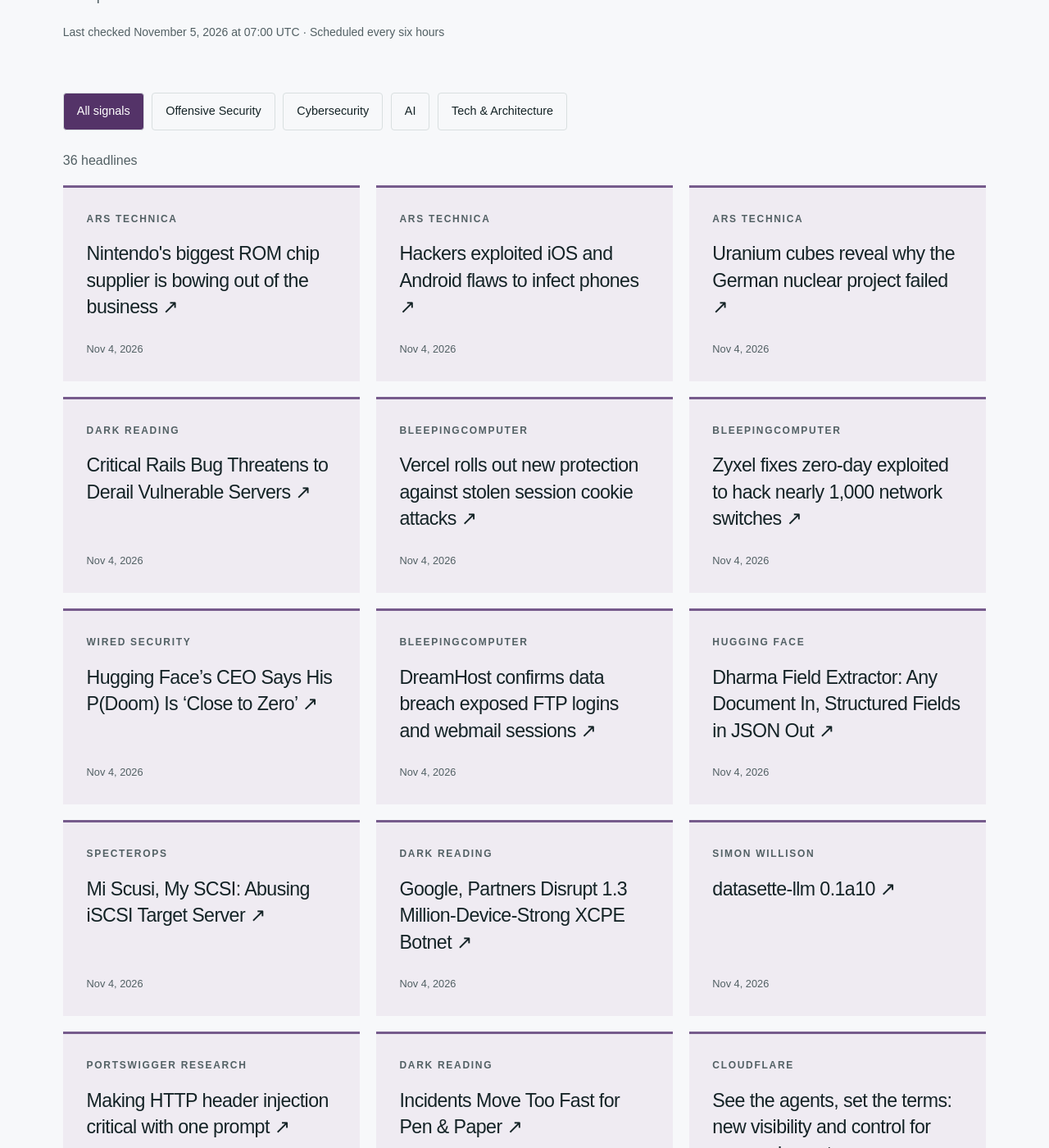
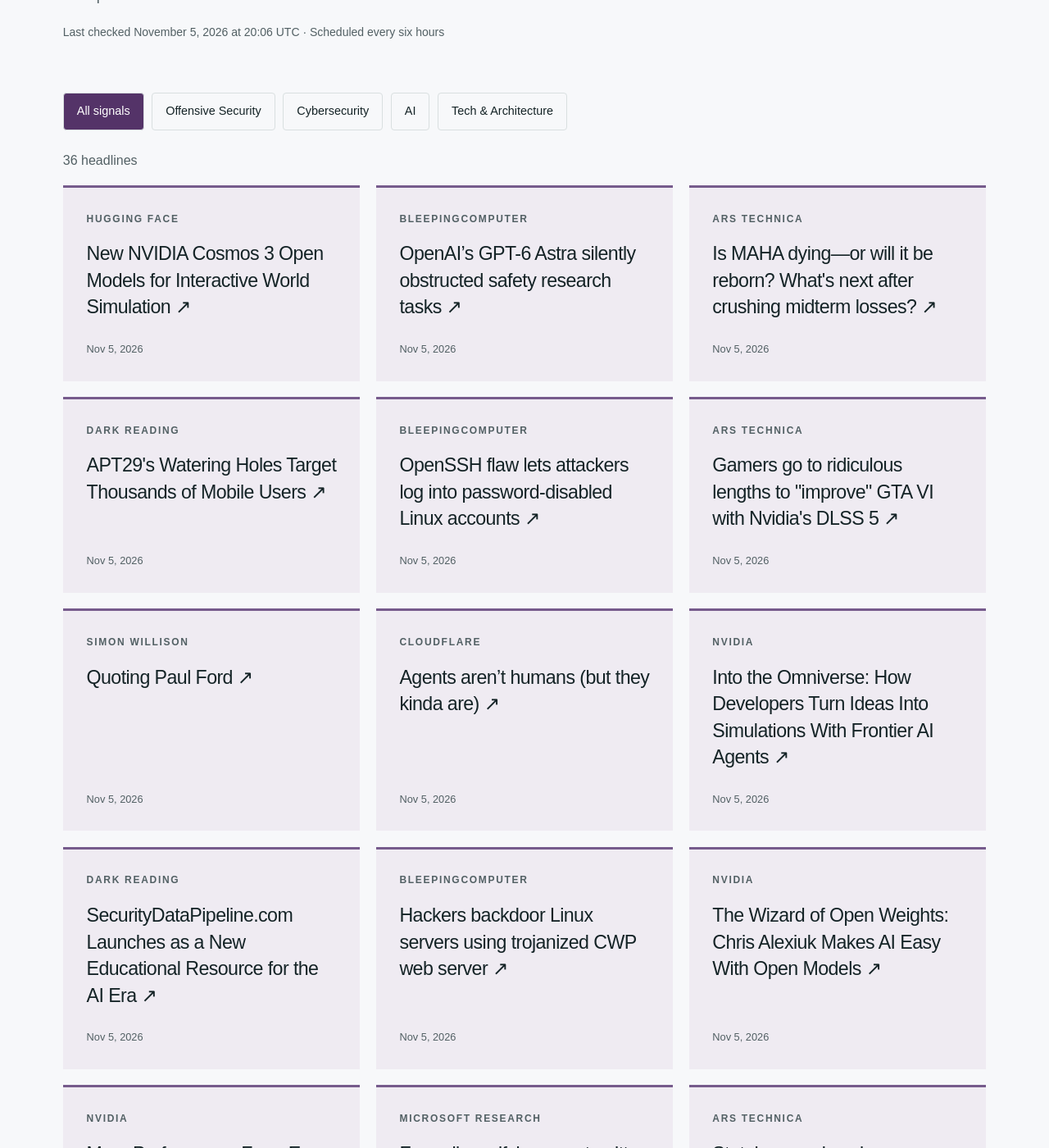
Before and after one commit to hntk/hntk.github.io, a Jekyll site: the page built from news/index.html, in a window 1280 px wide and 1400 px high, scrolled down 375 px. Shown: the whole window at 82% size. Built offline with Jekyll 4.4.1, drawn with Linux system fonts in a browser that asks for light colours; some of the changed text lies outside the part shown.

Commit message:
Refresh News and Signals

```diff
--- a/_data/news.json
+++ b/_data/news.json
@@ -1,29 +1,133 @@
 {
-  "updated": "2026-11-05T07:00:31.350842+00:00",
+  "updated": "2026-11-05T20:06:24.373597+00:00",
   "items": [
     {
-      "title": "Nintendo's biggest ROM chip supplier is bowing out of the business",
-      "url": "https://arstechnica.com/gaming/2026/11/the-tech-memory-shortage-comes-for-nintendos-cartridge-supply-chain/",
-      "published": "2026-11-04T22:47:51+00:00",
+      "title": "New NVIDIA Cosmos 3 Open Models for Interactive World Simulation",
+      "url": "https://huggingface.co/blog/nvidia/cosmos-interactive-world-simulation",
+      "published": "2026-11-05T19:35:16+00:00",
+      "source": "Hugging Face",
+      "source_id": "hugging-face",
+      "category": "ai"
+    },
+    {
+      "title": "OpenAI’s GPT-6 Astra silently obstructed safety research tasks",
+      "url": "https://www.bleepingcomputer.com/news/security/openais-gpt-6-astra-silently-obstructed-safety-research-tasks/",
+      "published": "2026-11-05T19:24:26+00:00",
+      "source": "BleepingComputer",
+      "source_id": "bleepingcomputer",
+      "category": "cybersecurity"
+    },
+    {
+      "title": "Is MAHA dying—or will it be reborn? What's next after crushing midterm losses?",
+      "url": "https://arstechnica.com/health/2026/11/is-maha-dying-or-will-it-be-reborn-whats-next-after-crushing-midterm-losses/",
+      "published": "2026-11-05T18:49:41+00:00",
       "source": "Ars Technica",
       "source_id": "ars-technica",
       "category": "tech-architecture"
     },
     {
-      "title": "Hackers exploited iOS and Android flaws to infect phones",
-      "url": "https://arstechnica.com/security/2026/11/hackers-exploited-ios-and-android-flaws-to-infect-phones/",
-      "published": "2026-11-04T22:26:49+00:00",
+      "title": "APT29's Watering Holes Target Thousands of Mobile Users",
+      "url": "https://www.darkreading.com/mobile-security/apt29-watering-holes-target-mobile-users",
+      "published": "2026-11-05T18:08:31+00:00",
+      "source": "Dark Reading",
+      "source_id": "dark-reading",
+      "category": "cybersecurity"
+    },
+    {
+      "title": "OpenSSH flaw lets attackers log into password-disabled Linux accounts",
+      "url": "https://www.bleepingcomputer.com/news/security/openssh-flaw-lets-attackers-log-into-password-disabled-linux-accounts/",
+      "published": "2026-11-05T17:45:29+00:00",
+      "source": "BleepingComputer",
+      "source_id": "bleepingcomputer",
+      "category": "cybersecurity"
+    },
+    {
+      "title": "Gamers go to ridiculous lengths to \"improve\" GTA VI with Nvidia's DLSS 5",
+      "url": "https://arstechnica.com/gaming/2026/11/gamers-go-to-ridiculous-lengths-to-improve-gta-vi-with-nvidias-dlss-5/",
+      "published": "2026-11-05T17:40:27+00:00",
       "source": "Ars Technica",
       "source_id": "ars-technica",
       "category": "tech-architecture"
     },
     {
-      "title": "Uranium cubes reveal why the German nuclear project failed",
-      "url": "https://arstechnica.com/science/2026/11/uranium-cubes-reveal-why-the-german-nuclear-project-failed/",
-      "published": "2026-11-04T21:56:29+00:00",
+      "title": "Quoting Paul Ford",
+      "url": "https://simonwillison.net/2026/Nov/5/paul-ford/",
+      "published": "2026-11-05T17:34:03+00:00",
+      "source": "Simon Willison",
+      "source_id": "simon-willison",
+      "category": "ai"
+    },
+    {
+      "title": "Agents aren’t humans (but they kinda are)",
+      "url": "https://blog.cloudflare.com/trusted-agent-delegation/",
+      "published": "2026-11-05T17:03:04+00:00",
+      "source": "Cloudflare",
+      "source_id": "cloudflare",
+      "category": "tech-architecture"
+    },
+    {
+      "title": "Into the Omniverse: How Developers Turn Ideas Into Simulations With Frontier AI Agents",
+      "url": "https://blogs.nvidia.com/blog/developers-simulation-frontier-ai-agents/",
+      "published": "2026-11-05T17:00:35+00:00",
+      "source": "NVIDIA",
+      "source_id": "nvidia",
+      "category": "ai"
+    },
+    {
+      "title": "SecurityDataPipeline.com Launches as a New Educational Resource for the AI Era",
+      "url": "https://www.darkreading.com/cybersecurity-operations/securitydatapipeline-com-launches-as-a-new-educational-resource-for-the-ai-era",
+      "published": "2026-11-05T16:48:36+00:00",
+      "source": "Dark Reading",
+      "source_id": "dark-reading",
+      "category": "cybersecurity"
+    },
+    {
+      "title": "Hackers backdoor Linux servers using trojanized CWP web server",
+      "url": "https://www.bleepingcomputer.com/news/security/hackers-backdoor-linux-servers-using-trojanized-cwp-web-server/",
+      "published": "2026-11-05T16:24:26+00:00",
+      "source": "BleepingComputer",
+      "source_id": "bleepingcomputer",
+      "category": "cybersecurity"
+    },
+    {
+      "title": "The Wizard of Open Weights: Chris Alexiuk Makes AI Easy With Open Models",
+      "url": "https://blogs.nvidia.com/blog/nvidia-life-chris-alexiuk/",
+      "published": "2026-11-05T16:00:05+00:00",
+      "source": "NVIDIA",
+      "source_id": "nvidia",
+      "category": "ai"
+    },
+    {
+      "title": "More Performance From Every Byte: How Full-Stack Codesign Solves AI’s Memory Challenge",
+      "url": "https://blogs.nvidia.com/blog/memory-full-stack-codesign/",
+      "published": "2026-11-05T16:00:00+00:00",
+      "source": "NVIDIA",
+      "source_id": "nvidia",
+      "category": "ai"
+    },
+    {
+      "title": "Formally verifying agent-written full-stack web apps with PDD Kit",
+      "url": "https://www.microsoft.com/en-us/research/blog/formally-verifying-agent-written-full-stack-web-apps-with-pdd-kit/",
+      "published": "2026-11-05T16:00:00+00:00",
+      "source": "Microsoft Research",
+      "source_id": "microsoft-research",
+      "category": "ai"
+    },
+    {
+      "title": "Statehouse wins give Democrats new power to push clean energy",
+      "url": "https://arstechnica.com/science/2026/11/statehouse-wins-give-democrats-new-power-to-push-clean-energy/",
+      "published": "2026-11-05T15:59:51+00:00",
       "source": "Ars Technica",
       "source_id": "ars-technica",
       "category": "tech-architecture"
+    },
+    {
+      "title": "A Closer Look at Phonon TTS. Launching High-Quality On-Device Speech That Tops the Benchmarks.",
+      "url": "https://huggingface.co/blog/phonon-tts",
+      "published": "2026-11-05T00:00:00+00:00",
+      "source": "Hugging Face",
+      "source_id": "hugging-face",
+      "category": "ai"
     },
     {
       "title": "Critical Rails Bug Threatens to Derail Vulnerable Servers",
@@ -34,35 +138,11 @@
       "category": "cybersecurity"
     },
     {
-      "title": "Vercel rolls out new protection against stolen session cookie attacks",
-      "url": "https://www.bleepingcomputer.com/news/security/vercel-rolls-out-new-protection-against-stolen-session-cookie-attacks/",
-      "published": "2026-11-04T21:31:18+00:00",
-      "source": "BleepingComputer",
-      "source_id": "bleepingcomputer",
-      "category": "cybersecurity"
-    },
-    {
-      "title": "Zyxel fixes zero-day exploited to hack nearly 1,000 network switches",
-      "url": "https://www.bleepingcomputer.com/news/security/zyxel-fixes-zero-day-exploited-to-hack-nearly-1-000-network-switches/",
-      "published": "2026-11-04T20:58:19+00:00",
-      "source": "BleepingComputer",
-      "source_id": "bleepingcomputer",
-      "category": "cybersecurity"
-    },
-    {
       "title": "Hugging Face’s CEO Says His P(Doom) Is ‘Close to Zero’",
       "url": "https://www.wired.com/story/wired-world-fair-2026-clement-delangue-hugging-face/",
       "published": "2026-11-04T19:16:25+00:00",
       "source": "WIRED Security",
       "source_id": "wired",
-      "category": "cybersecurity"
-    },
-    {
-      "title": "DreamHost confirms data breach exposed FTP logins and webmail sessions",
-      "url": "https://www.bleepingcomputer.com/news/security/dreamhost-confirms-data-breach-exposed-ftp-logins-and-webmail-sessions/",
-      "published": "2026-11-04T19:05:19+00:00",
-      "source": "BleepingComputer",
-      "source_id": "bleepingcomputer",
       "category": "cybersecurity"
     },
     {
@@ -82,14 +162,6 @@
       "category": "offensive-security"
     },
     {
-      "title": "Google, Partners Disrupt 1.3 Million-Device-Strong XCPE Botnet",
-      "url": "https://www.darkreading.com/endpoint-security/google-13-million-device-strong-xcpe-botnet",
-      "published": "2026-11-04T16:24:08+00:00",
-      "source": "Dark Reading",
-      "source_id": "dark-reading",
-      "category": "cybersecurity"
-    },
-    {
       "title": "datasette-llm 0.1a10",
       "url": "https://simonwillison.net/2026/Nov/4/datasette-llm/",
       "published": "2026-11-04T15:26:02+00:00",
@@ -104,14 +176,6 @@
       "source": "PortSwigger Research",
       "source_id": "portswigger",
       "category": "offensive-security"
-    },
-    {
-      "title": "Incidents Move Too Fast for Pen & Paper",
-      "url": "https://www.darkreading.com/cybersecurity-operations/incidents-move-fast-pen-paper",
-      "published": "2026-11-04T14:17:00+00:00",
-      "source": "Dark Reading",
-      "source_id": "dark-reading",
-      "category": "cybersecurity"
     },
     {
       "title": "See the agents, set the terms: new visibility and control for personal agents",
@@ -130,14 +194,6 @@
       "category": "ai"
     },
     {
-      "title": "datasette-agent 0.5a0",
-      "url": "https://simonwillison.net/2026/Nov/3/datasette-agent/",
-      "published": "2026-11-03T23:13:45+00:00",
-      "source": "Simon Willison",
-      "source_id": "simon-willison",
-      "category": "ai"
-    },
-    {
       "title": "Binance Says Hackers Used Well-Known Tricks to Carry Out a $6.34 Billion Heist",
       "url": "https://www.wired.com/story/binance-says-hackers-used-well-known-tricks-to-carry-out-a-dollar634-billion-heist/",
       "published": "2026-11-03T19:04:58+00:00",
@@ -146,35 +202,11 @@
       "category": "cybersecurity"
     },
     {
-      "title": "StateBench: Testing how language models track state changes over long documents",
-      "url": "https://huggingface.co/blog/allenai/statebench",
-      "published": "2026-11-03T17:15:21+00:00",
-      "source": "Hugging Face",
-      "source_id": "hugging-face",
-      "category": "ai"
-    },
-    {
       "title": "Learn the rules: The hacker mindset",
       "url": "https://www.microsoft.com/en-us/research/podcast/learn-the-rules-the-hacker-mindset/",
       "published": "2026-11-03T17:14:38+00:00",
       "source": "Microsoft Research",
       "source_id": "microsoft-research",
-      "category": "ai"
-    },
-    {
-      "title": "Palette: teaching a small model to build decks in your design language",
-      "url": "https://huggingface.co/blog/ibm-research/palette-deck-building",
-      "published": "2026-11-03T16:35:36+00:00",
-      "source": "Hugging Face",
-      "source_id": "hugging-face",
-      "category": "ai"
-    },
-    {
-      "title": "AI Is Changing How Semiconductor Fabs Work — and Engineers Are Moving Faster Because of It",
-      "url": "https://blogs.nvidia.com/blog/ai-semiconductor-fabs/",
-      "published": "2026-11-03T16:00:45+00:00",
-      "source": "NVIDIA",
-      "source_id": "nvidia",
       "category": "ai"
     },
     {
@@ -202,28 +234,12 @@
       "category": "offensive-security"
     },
     {
-      "title": "Cities Worldwide Build and Scale AI Services With NVIDIA Physical and Agentic AI",
-      "url": "https://blogs.nvidia.com/blog/cities-physical-agentic-ai-applications/",
-      "published": "2026-11-03T07:00:12+00:00",
-      "source": "NVIDIA",
-      "source_id": "nvidia",
-      "category": "ai"
-    },
-    {
       "title": "Anti-Oligarchy Activists Plan to Dox Elon Musk and Hundreds of Billionaire-Linked Homes",
       "url": "https://www.wired.com/story/anti-oligarchy-activists-plan-to-dox-elon-musk-and-hundreds-of-billionaire-linked-homes/",
       "published": "2026-11-02T17:00:00+00:00",
       "source": "WIRED Security",
       "source_id": "wired",
       "category": "cybersecurity"
-    },
-    {
-      "title": "How we halved DNS build delay and cut memory use by 85%",
-      "url": "https://blog.cloudflare.com/dns-targeted-zone-builds/",
-      "published": "2026-11-02T14:00:00+00:00",
-      "source": "Cloudflare",
-      "source_id": "cloudflare",
-      "category": "tech-architecture"
     },
     {
       "title": "AI Vulnerability Finding",
@@ -250,25 +266,9 @@
       "category": "cybersecurity"
     },
     {
-      "title": "Things That Go Beep in the Night: Agentic AI Joins the Search for Extraterrestrial Signals",
-      "url": "https://blogs.nvidia.com/blog/ai-joins-the-search-for-extraterrestrial-signals/",
-      "published": "2026-10-30T15:00:10+00:00",
-      "source": "NVIDIA",
-      "source_id": "nvidia",
-      "category": "ai"
-    },
-    {
       "title": "From synthetic enterprise data evaluations to real Microsoft Copilot AI confidence",
       "url": "https://www.microsoft.com/en-us/research/blog/from-synthetic-enterprise-data-evaluations-to-real-microsoft-copilot-ai-confidence/",
       "published": "2026-10-30T13:05:28+00:00",
-      "source": "Microsoft Research",
-      "source_id": "microsoft-research",
-      "category": "ai"
-    },
-    {
-      "title": "Microsoft Research Focus – Edition #97",
-      "url": "https://www.microsoft.com/en-us/research/podcast/microsoft-research-focus-edition-97/",
-      "published": "2026-10-29T19:19:16+00:00",
       "source": "Microsoft Research",
       "source_id": "microsoft-research",
       "category": "ai"
@@ -295,79 +295,79 @@
       "id": "ars-technica",
       "name": "Ars Technica",
       "status": "ok",
-      "last_success": "2026-11-05T07:00:31.350842+00:00"
+      "last_success": "2026-11-05T20:06:24.373597+00:00"
     },
     {
       "id": "bleepingcomputer",
       "name": "BleepingComputer",
       "status": "ok",
-      "last_success": "2026-11-05T07:00:31.350842+00:00"
+      "last_success": "2026-11-05T20:06:24.373597+00:00"
     },
     {
       "id": "cloudflare",
       "name": "Cloudflare",
       "status": "ok",
-      "last_success": "2026-11-05T07:00:31.350842+00:00"
+      "last_success": "2026-11-05T20:06:24.373597+00:00"
     },
     {
       "id": "dark-reading",
       "name": "Dark Reading",
       "status": "ok",
-      "last_success": "2026-11-05T07:00:31.350842+00:00"
+      "last_success": "2026-11-05T20:06:24.373597+00:00"
     },
     {
       "id": "hugging-face",
       "name": "Hugging Face",
       "status": "ok",
-      "last_success": "2026-11-05T07:00:31.350842+00:00"
+      "last_success": "2026-11-05T20:06:24.373597+00:00"
     },
     {
       "id": "microsoft-research",
       "name": "Microsoft Research",
       "status": "ok",
-      "last_success": "2026-11-05T07:00:31.350842+00:00"
+      "last_success": "2026-11-05T20:06:24.373597+00:00"
     },
     {
       "id": "nvidia",
       "name": "NVIDIA",
       "status": "ok",
-      "last_success": "2026-11-05T07:00:31.350842+00:00"
+      "last_success": "2026-11-05T20:06:24.373597+00:00"
     },
     {
       "id": "portswigger",
       "name": "PortSwigger Research",
       "status": "ok",
-      "last_success": "2026-11-05T07:00:31.350842+00:00"
+      "last_success": "2026-11-05T20:06:24.373597+00:00"
     },
     {
       "id": "schneier",
       "name": "Schneier on Security",
       "status": "ok",
-      "last_success": "2026-11-05T07:00:31.350842+00:00"
+      "last_success": "2026-11-05T20:06:24.373597+00:00"
     },
     {
       "id": "simon-willison",
       "name": "Simon Willison",
       "status": "ok",
-      "last_success": "2026-11-05T07:00:31.350842+00:00"
+      "last_success": "2026-11-05T20:06:24.373597+00:00"
     },
     {
       "id": "specterops",
       "name": "SpecterOps",
       "status": "ok",
-      "last_success": "2026-11-05T07:00:31.350842+00:00"
+      "last_success": "2026-11-05T20:06:24.373597+00:00"
     },
     {
       "id": "trail-of-bits",
       "name": "Trail of Bits",
       "status": "ok",
-      "last_success": "2026-11-05T07:00:31.350842+00:00"
+      "last_success": "2026-11-05T20:06:24.373597+00:00"
     },
     {
       "id": "wired",
       "name": "WIRED Security",
       "status": "ok",
-      "last_success": "2026-11-05T07:00:31.350842+00:00"
+      "last_success": "2026-11-05T20:06:24.373597+00:00"
     }
   ]
 }
```
